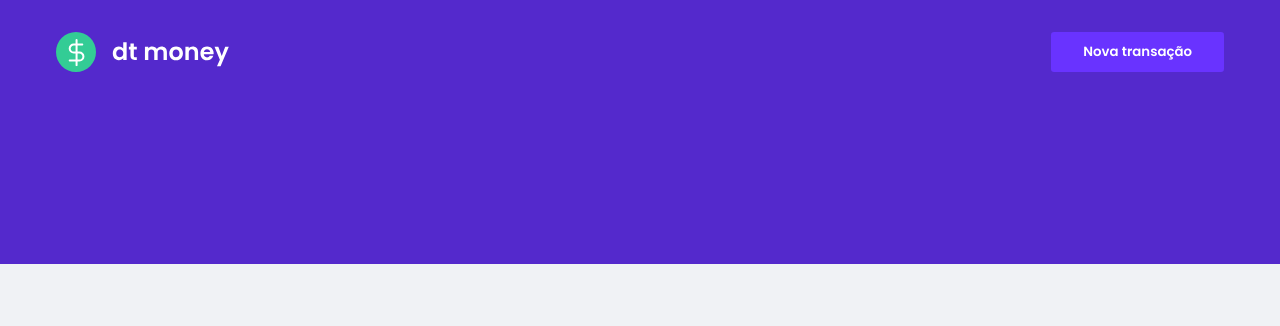
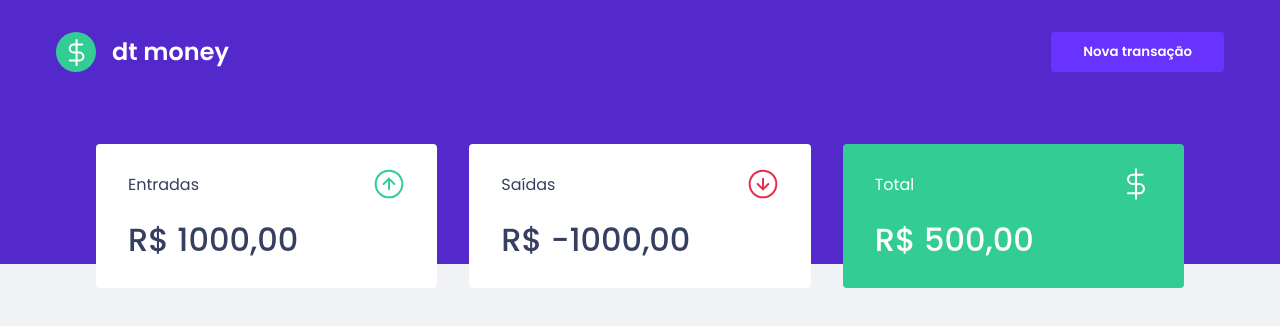
Before and after one commit to OctavioArruda/dtmoney, a React (Create React App) app: page / in a window 1280 px wide. Shown: the top 326 px of the page. Built offline with nearby package versions, Linux system fonts and the light colour scheme.

Commit message:
Summary and Dashboard components

```diff
--- a/src/App.tsx
+++ b/src/App.tsx
@@ -1,11 +1,13 @@
 import { GlobalStyle } from './styles/global'
 
 import { Header } from './components/Header'
+import { Dashboard } from './components/Dashboard'
 
 export function App(): JSX.Element {
   return (
     <>
       <Header />
+      <Dashboard />
       <GlobalStyle />
     </>
   )
--- /dev/null
+++ b/src/components/Dashboard/index.tsx
@@ -0,0 +1,10 @@
+import { Summary } from '../Summary'
+import { Container } from './styles'
+
+export function Dashboard(): JSX.Element {
+  return (
+    <Container>
+      <Summary />
+    </Container>
+  )
+}
--- /dev/null
+++ b/src/components/Dashboard/styles.ts
@@ -0,0 +1,7 @@
+import styled from 'styled-components'
+
+export const Container = styled.main`
+  max-width: 1120px;
+  margin: 0 auto;
+  padding: 2.5rem 1rem;
+`
--- a/src/components/Header/styles.ts
+++ b/src/components/Header/styles.ts
@@ -19,6 +19,7 @@
   padding: 0 2rem;
   font-weight: 600;
   border-radius: 0.2rem;
+  transition: filter 0.2s;
 
   &:hover {
     filter: brightness(0.9);
--- /dev/null
+++ b/src/components/Summary/index.tsx
@@ -0,0 +1,44 @@
+import IncomeImg from '../../assets/income.svg'
+import OutcomeImg from '../../assets/outcome.svg'
+import TotalImg from '../../assets/total.svg'
+
+import { Container } from './styles'
+
+export function Summary(): JSX.Element {
+  return (
+    <Container>
+      <div>
+        <header>
+          <p>Entradas</p>
+          <img
+            src={IncomeImg}
+            alt="Entradas"
+          />
+        </header>
+        <strong>R$ 1000,00</strong>
+      </div>
+
+      <div>
+        <header>
+          <p>Saídas</p>
+          <img
+            src={OutcomeImg}
+            alt="Saídas"
+          />
+        </header>
+        <strong>R$ -1000,00</strong>
+      </div>
+
+      <div className="highlight-background">
+        <header>
+          <p>Total</p>
+          <img
+            src={TotalImg}
+            alt="Total"
+          />
+        </header>
+        <strong>R$ 500,00</strong>
+      </div>
+    </Container>
+  )
+}
--- /dev/null
+++ b/src/components/Summary/styles.ts
@@ -0,0 +1,34 @@
+import styled from 'styled-components'
+
+export const Container = styled.div`
+  display: grid;
+  grid-template-columns: repeat(3, 1fr);
+  gap: 2rem;
+  margin-top: -10rem;
+
+  div {
+    background: var(--shape);
+    padding: 1.5rem 2rem;
+    border-radius: 0.25rem;
+    color: var(--text-title);
+
+    header {
+      display: flex;
+      align-items: center;
+      justify-content: space-between;
+    }
+
+    strong {
+      display: block;
+      margin-top: 1rem;
+      font-size: 2rem;
+      font-weight: 500;
+      line-height: 3rem;
+    }
+
+    &.highlight-background {
+      background: var(--green);
+      color: var(--shape);
+    }
+  }
+`
--- a/src/styles/global.ts
+++ b/src/styles/global.ts
@@ -5,6 +5,7 @@
     --background: #F0F2F5;
     --red: #E52E4D;
     --blue: #5429CC;
+    --green: #33CC95;
     --blue-light: #6933FF;
     --text-title: #363F5F;
     --text-body: #969CB3;
```
